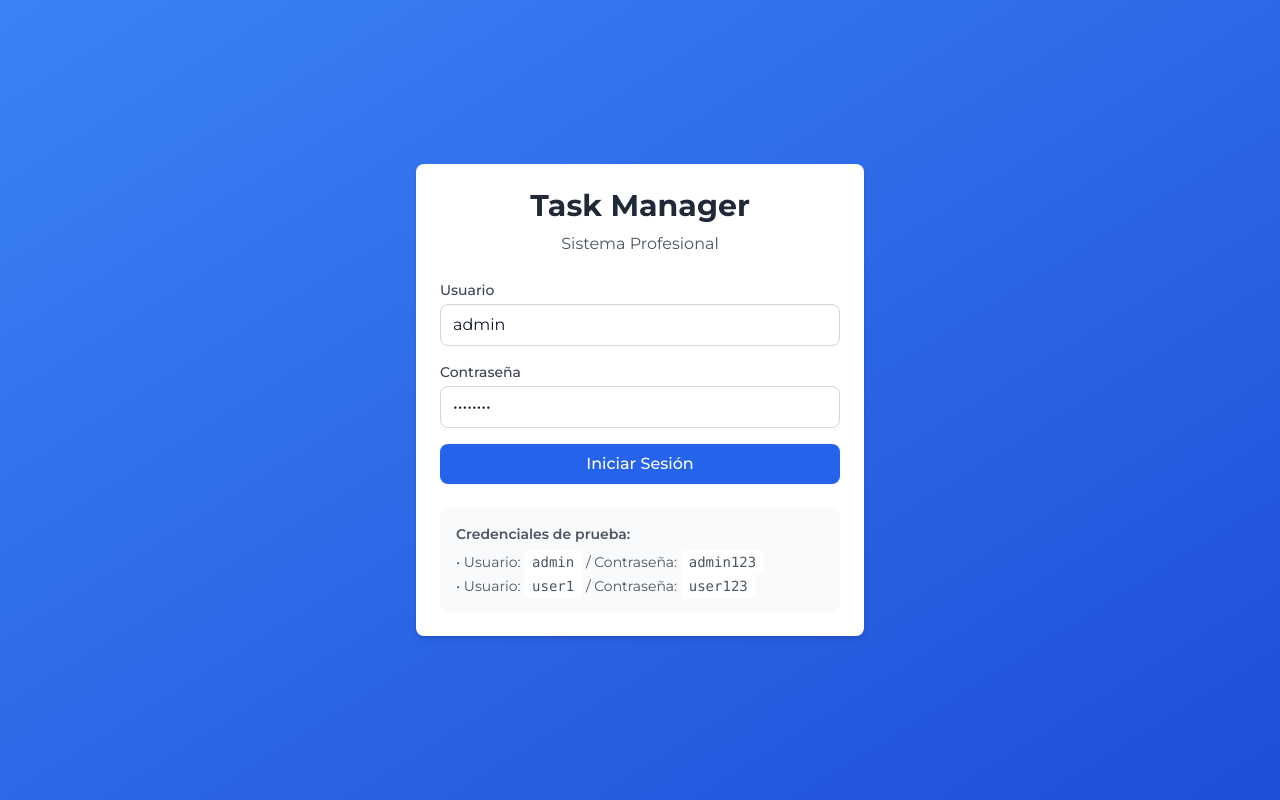
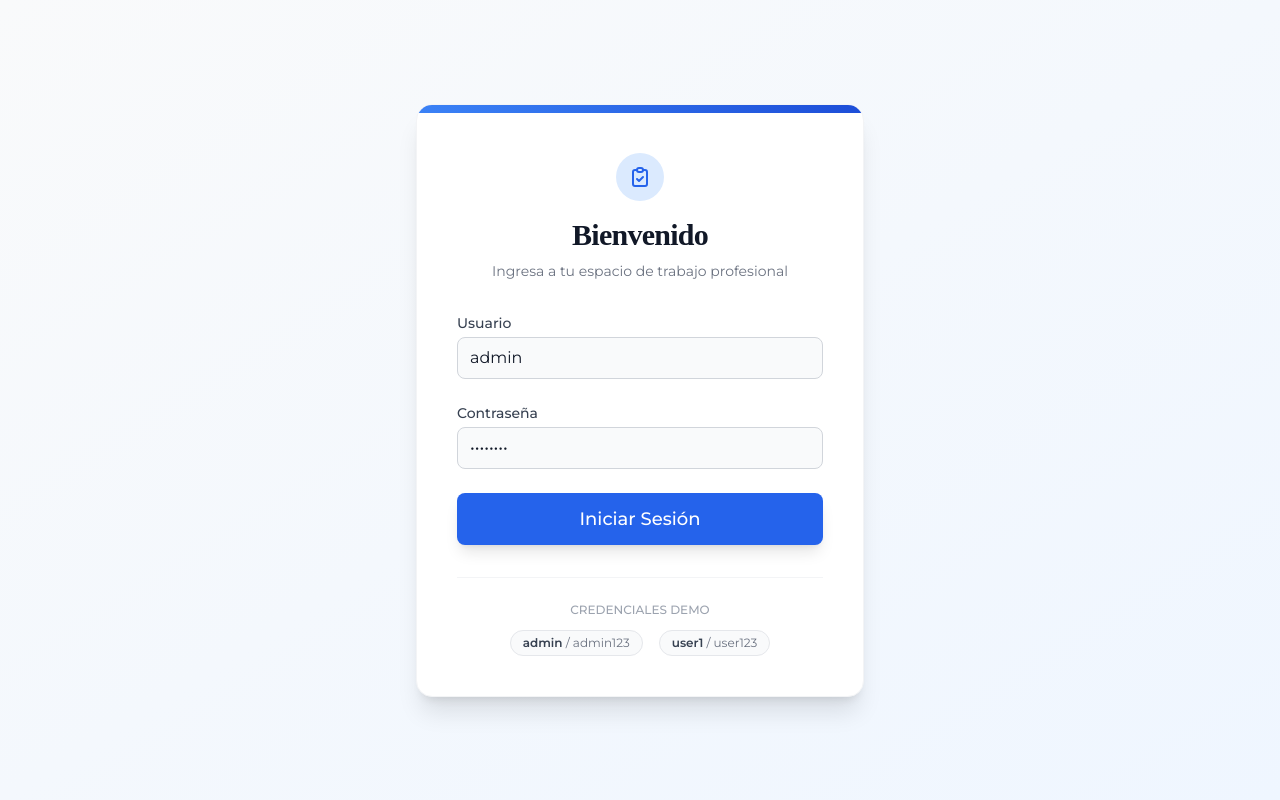
Before and after one commit to AlanZC05/LegacyApp, a React (Vite) app in the folder client/: page /login in a window 1280 px wide. Built offline with nearby package versions, Linux system fonts and the light colour scheme; no server answers.

Commit message:
login update

```diff
--- a/client/src/components/auth/LoginForm.tsx
+++ b/client/src/components/auth/LoginForm.tsx
@@ -3,7 +3,7 @@ import { useNavigate } from 'react-router-dom';
 import { useAuth } from '../../context/AuthContext';
 import { Input } from '../ui/Input';
 import { Button } from '../ui/Button';
-import { Card } from '../ui/Card';
+
 
 /**
  * Formulario de Login
@@ -34,23 +34,33 @@ export const LoginForm: React.FC = () => {
     };
 
     return (
-        <div className="min-h-screen flex items-center justify-center bg-gradient-to-br from-primary-500 to-primary-700 p-4">
-            <Card className="w-full max-w-md">
-                <div className="text-center mb-6">
-                    <h1 className="text-3xl font-bold text-gray-800 mb-2">
-                        Task Manager
+        <div className="min-h-screen flex items-center justify-center bg-gradient-to-br from-gray-50 to-primary-50 p-4">
+            <div className="w-full max-w-md bg-white rounded-2xl shadow-xl overflow-hidden border border-gray-100 transform transition-all hover:shadow-2xl duration-300">
+                {/* Decorative Header */}
+                <div className="h-2 bg-gradient-to-r from-primary-500 to-primary-700"></div>
+
+                <div className="p-8 md:p-10">
+                    <div className="text-center mb-8">
+                        <div className="inline-flex items-center justify-center w-12 h-12 rounded-full bg-primary-100 text-primary-600 mb-4">
+                            <svg xmlns="http://www.w3.org/2000/svg" className="h-6 w-6" fill="none" viewBox="0 0 24 24" stroke="currentColor">
+                                <path strokeLinecap="round" strokeLinejoin="round" strokeWidth={2} d="M9 5H7a2 2 0 00-2 2v12a2 2 0 002 2h10a2 2 0 002-2V7a2 2 0 00-2-2h-2M9 5a2 2 0 002 2h2a2 2 0 002-2M9 5a2 2 0 012-2h2a2 2 0 012 2m-6 9l2 2 4-4" />
+                            </svg>
+                        </div>
+                        <h1 className="text-3xl font-serif font-bold text-gray-900 mb-2 tracking-tight">
+                            Bienvenido
                         </h1>
-                    <p className="text-gray-600">Sistema Profesional</p>
+                        <p className="text-gray-500 text-sm">Ingresa a tu espacio de trabajo profesional</p>
                     </div>
 
-                <form onSubmit={handleSubmit}>
+                    <form onSubmit={handleSubmit} className="space-y-6">
                         <Input
                             label="Usuario"
                             type="text"
                             value={username}
                             onChange={(e) => setUsername(e.target.value)}
-                        placeholder="Ingresa tu usuario"
+                            placeholder="admin"
                             required
+                            className="bg-gray-50 border-gray-200 focus:bg-white transition-colors"
                         />
 
                         <Input
@@ -58,36 +68,51 @@ export const LoginForm: React.FC = () => {
                             type="password"
                             value={password}
                             onChange={(e) => setPassword(e.target.value)}
-                        placeholder="Ingresa tu contraseña"
+                            placeholder="••••••••"
                             required
+                            className="bg-gray-50 border-gray-200 focus:bg-white transition-colors"
                         />
 
                         {error && (
-                        <div className="bg-red-50 border border-red-200 text-red-700 px-4 py-3 rounded-lg mb-4">
-                            {error}
+                            <div className="bg-red-50 border-l-4 border-red-500 text-red-700 p-4 rounded text-sm mb-4">
+                                <p className="font-bold">Error</p>
+                                <p>{error}</p>
                             </div>
                         )}
 
                         <Button
                             type="submit"
                             variant="primary"
-                        className="w-full"
+                            className="w-full py-3 text-lg shadow-lg hover:shadow-xl transform hover:-translate-y-0.5 transition-all duration-200"
                             disabled={loading}
                         >
-                        {loading ? 'Iniciando sesión...' : 'Iniciar Sesión'}
+                            {loading ? (
+                                <span className="flex items-center justify-center gap-2">
+                                    <svg className="animate-spin h-5 w-5 text-white" xmlns="http://www.w3.org/2000/svg" fill="none" viewBox="0 0 24 24">
+                                        <circle className="opacity-25" cx="12" cy="12" r="10" stroke="currentColor" strokeWidth="4"></circle>
+                                        <path className="opacity-75" fill="currentColor" d="M4 12a8 8 0 018-8V0C5.373 0 0 5.373 0 12h4zm2 5.291A7.962 7.962 0 014 12H0c0 3.042 1.135 5.824 3 7.938l3-2.647z"></path>
+                                    </svg>
+                                    Iniciando...
+                                </span>
+                            ) : 'Iniciar Sesión'}
                         </Button>
                     </form>
 
-                <div className="mt-6 p-4 bg-gray-50 rounded-lg">
-                    <p className="text-sm text-gray-600 font-semibold mb-2">
-                        Credenciales de prueba:
+                    <div className="mt-8 pt-6 border-t border-gray-100">
+                        <p className="text-xs text-center text-gray-400 font-medium mb-3">
+                            CREDENCIALES DEMO
                         </p>
-                    <ul className="text-sm text-gray-600 space-y-1">
-                        <li>• Usuario: <code className="bg-white px-2 py-1 rounded">admin</code> / Contraseña: <code className="bg-white px-2 py-1 rounded">admin123</code></li>
-                        <li>• Usuario: <code className="bg-white px-2 py-1 rounded">user1</code> / Contraseña: <code className="bg-white px-2 py-1 rounded">user123</code></li>
-                    </ul>
+                        <div className="flex justify-center gap-4 text-xs text-gray-500">
+                            <div className="px-3 py-1 bg-gray-50 rounded-full border border-gray-200">
+                                <span className="font-semibold text-gray-700">admin</span> / admin123
                             </div>
-            </Card>
+                            <div className="px-3 py-1 bg-gray-50 rounded-full border border-gray-200">
+                                <span className="font-semibold text-gray-700">user1</span> / user123
+                            </div>
+                        </div>
+                    </div>
+                </div>
+            </div>
         </div>
     );
 };
```
Lines whose indentation alone changed are shown as unchanged.
